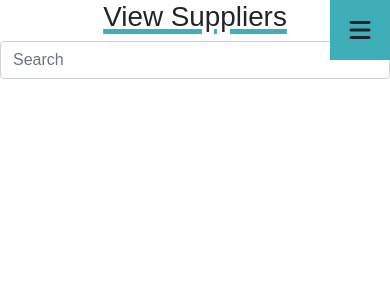
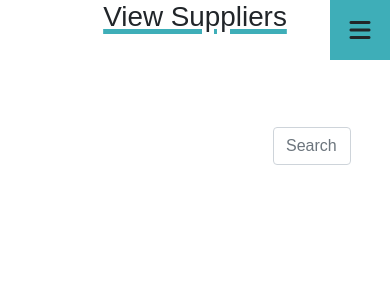
Before and after one commit to paolo-fuentes/cordero-dental-system, a Django app: page /supplierList in a window 390 px wide. Shown: the top 300 px of the page. Run offline with Django 3.2, Linux system fonts and the light colour scheme; data that the repository does not hold is empty; some libraries are stand-ins or nearby versions.

Commit message:
positioned search bar but not yet responsive

```diff
--- a/dental_system/dentalapp/static/css/style.css
+++ b/dental_system/dentalapp/static/css/style.css
@@ -174,7 +174,12 @@ nav ul li a:hover span {
     border-bottom: 2px solid #C4C4C4;
 }
 
-
+.searchBar {
+    position: fixed;
+    left: 70%;
+    top: 10%;
+    margin-bottom: 2rem;
+}
 
 .toggle {
     position: absolute;
@@ -208,6 +213,14 @@ nav ul li a:hover span {
 /* MEDIA QUERIES */
 
 @media (max-width: 580px) {
+    .searchBar {
+       top: 15%;
+    }
+
+    .table-container table {
+        margin-top: 3rem;
+    }
+
     .table-container table thead {
         display: none;
     }
--- a/dental_system/dentalapp/templates/dentalapp/SupplierList.html
+++ b/dental_system/dentalapp/templates/dentalapp/SupplierList.html
@@ -6,19 +6,17 @@
 {%block content %}
 <h1 class="pageHeading">View Suppliers</h1>
 
-<div class="row">
-    <div class="col-md-8"></div>
-    <div class="col-md-4">
 
-        <div class="form-group">
+
+<div class="table-container">
+
+    <div class="searchBar form-group" style="width: 20%;">
         <input type="text" class="form-control" id="searchField" placeholder="Search">
     </div>
-    </div>
-</div>
 
-<div class="table-container">
     <div class="app-table">
         <table class = "table table-borderless">
+
                 <thead class= "border-bottom font-weight-bold">
                     <tr>
                         <th>Contact Person</th>
@@ -28,16 +26,18 @@
                         <th>Delete Supplier</th>
                     </tr>
                 </thead>
+            </div>
+
             <tbody>
                 {% for supplier in supplierList %}
                 <tr>
                     <td data-heading="Contact Person">{{supplier.contact_person}}</td>
                     <td data-heading="Contact Number">{{supplier.contact_number}}</td>
                     <td data-heading="Address Line 1">{{supplier.address1}}</td>
-                    <td>
+                    <td data-heading="Edit Supplier">
                         <a class="" href="{% url 'dentalapp:supplier_update' supplier.id %}"><i class="fas fa-edit fa-2x" style="color:black"></i></a>
                     </td>
-                    <td>
+                    <td data-heading="Delete Supplier">
                         {% csrf_token %}
                         <!-- <form action="{% url 'dentalapp:supplier_delete' supplier.id %}" method='post'> -->
                             <!--<button type = 'submit' class='btn'>-->
--- a/dental_system/dentalapp/views.py
+++ b/dental_system/dentalapp/views.py
@@ -14,7 +14,7 @@ def search_supplier(request):
     if request.method=='POST':
         search_str=json.loads(request.body).get('searchText')
 
-        supplier = Supplier.objects.filter(contact_person__istartswith=search_str)
+        supplier = Supplier.objects.filter(contact_person__icontains=search_str)
 
         data = supplier.values()
         return JsonResponse(list(data), safe=False)
```
Lines whose indentation alone changed are shown as unchanged.
